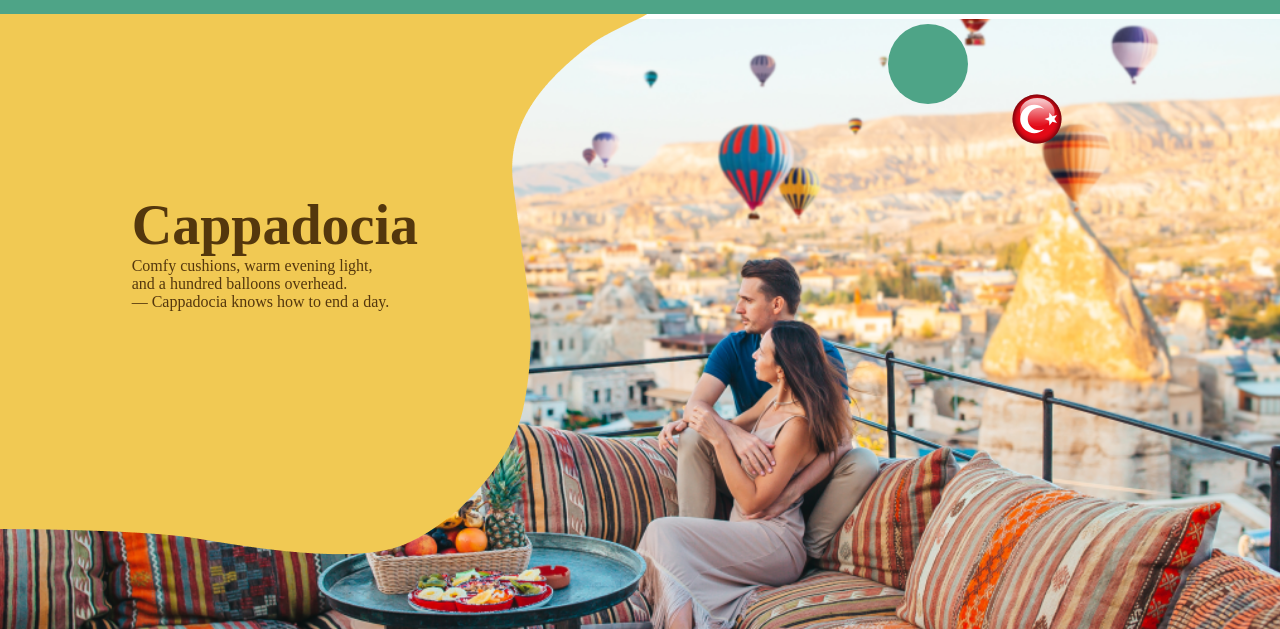
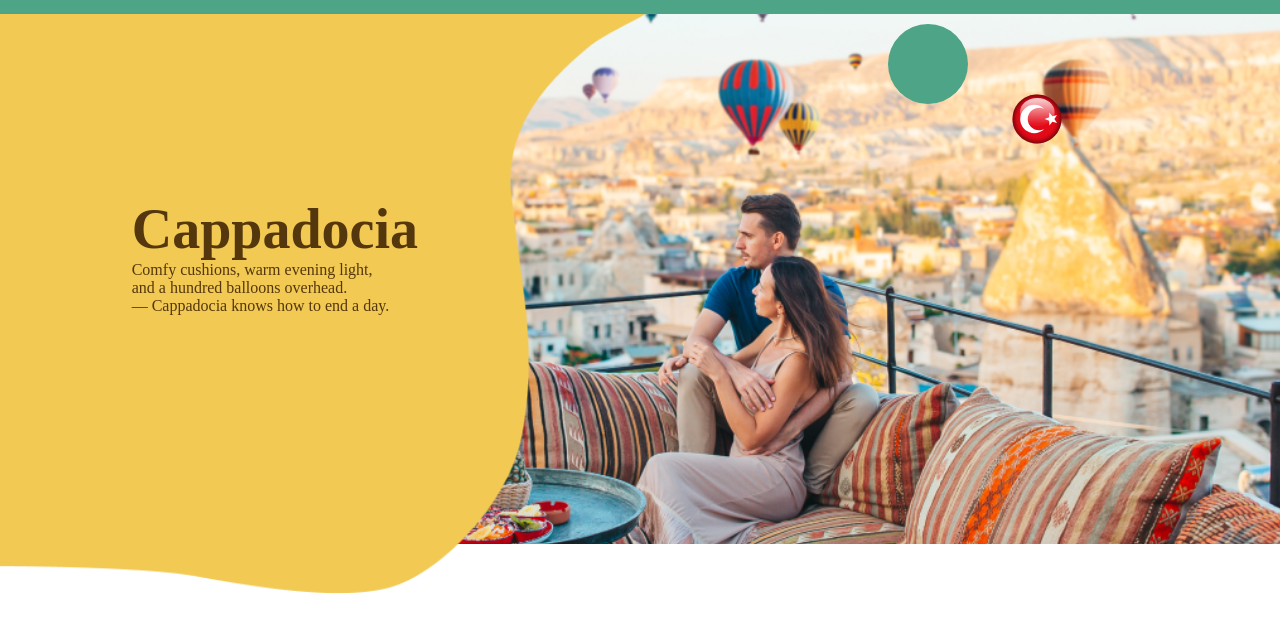
Before and after one commit to funnysmyl/TravelBlog, a plain HTML site: page index.html in a window 1280 px wide. Shown: the part 124-753 px from the top of the page. Drawn offline with Linux system fonts and the light colour scheme; files whose address does not match are found by name; a web font is replaced by a local one.

Commit message:
positioning and sizing landing section

```diff
--- a/css styles/style.css
+++ b/css styles/style.css
@@ -44,22 +44,26 @@
     background-repeat: no-repeat;
     background-size: 1440px;
     background-position: center;
+    height: 530px;
     display: flex;
-    justify-content: start
+    justify-content: start;
 }
 
 .yellow-box {
+    position: relative;
     text-align: start;
-    position: relative;
 }
 
 .yellow-box img {
     display: flex;
+     height: 580px;
+    width: 645px;
+
 }
 
 .yellow-text {
     position: relative;
-    bottom: 55%;
+    bottom: 75%;
     left: 15%;
 }
 
@@ -75,6 +79,14 @@
     font-family: 'palanquin';
     font-weight: 500;
     font-size: 1.75;
+}
+
+.flag-cirle {
+
+}
+
+.flag-cirle img{
+
 }
 
 /* --- HIGHLIGHTS --- */
```
